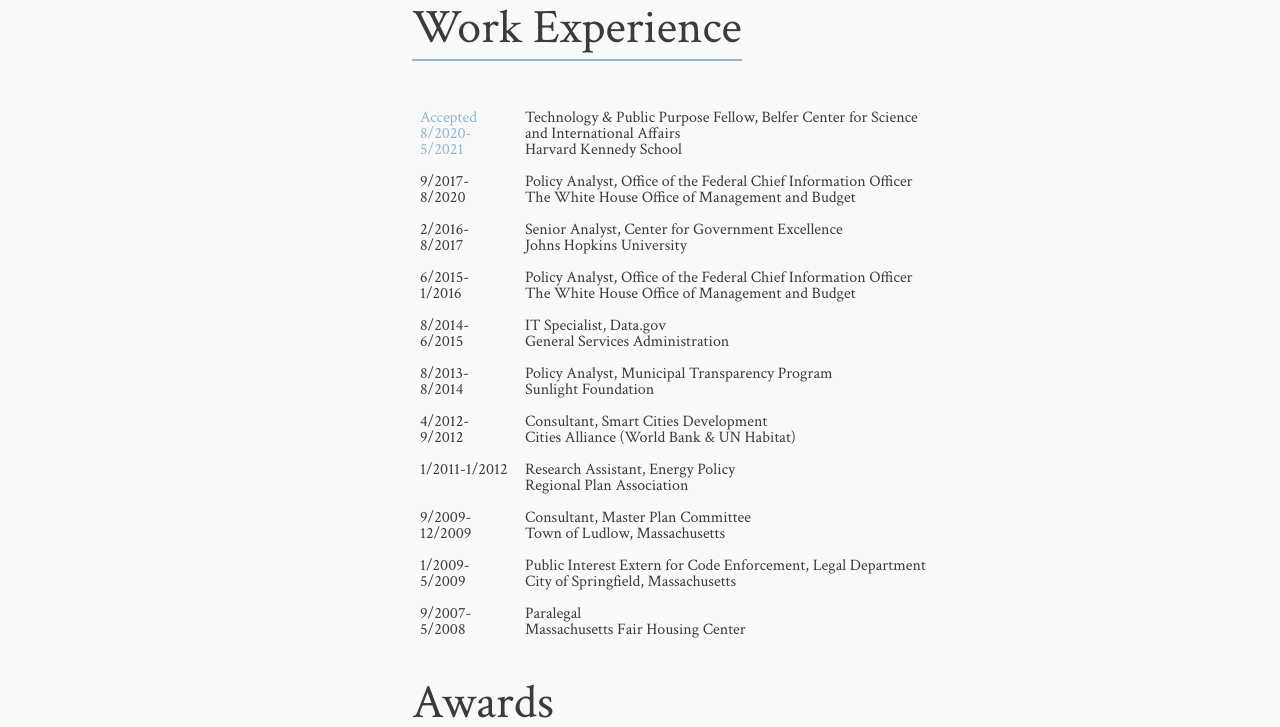
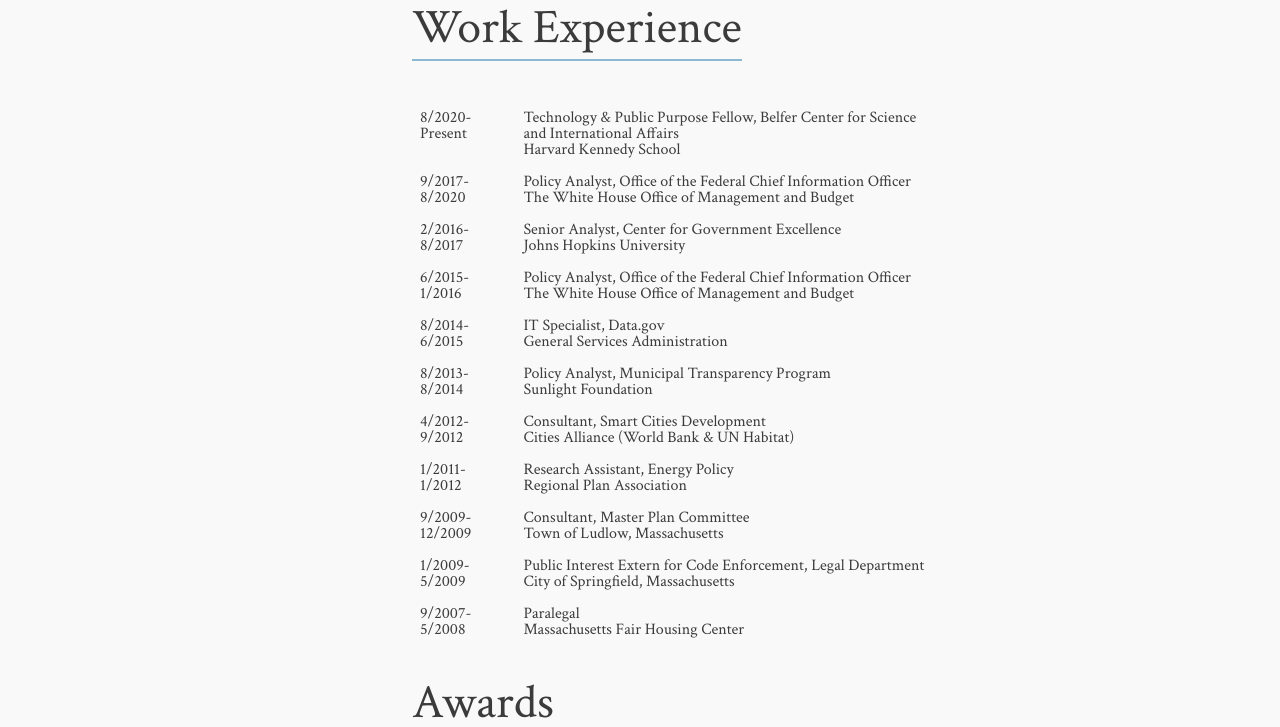
Before and after one commit to rebeccawilliams/rebeccawilliams.us, a Jekyll site: the page built from work.md, in a window 1280 px wide. Shown: the part 136-863 px from the top of the page. Built offline with Jekyll 4.4.1, drawn with Linux system fonts in a browser that asks for light colours; nearby versions of some CDN libraries.

Commit message:
Update work.html

```diff
--- a/_layouts/work.html
+++ b/_layouts/work.html
@@ -18,12 +18,12 @@
                      <lh><h2><span class="bb">Work Experience</a></span></h2></lh>
 <p><table>
 <tr>
-    <td><i><a href=https://www.belfercenter.org/publication/announcing-technology-and-public-purpose-fellowship-cohort-2020-21>Accepted<br>8/2020-5/2021</a></td>
+   <td>8/2020-Present</td>
    <td>Technology & Public Purpose Fellow, Belfer Center for Science and International Affairs<br>
      Harvard Kennedy School</i></td>
 </tr>
 <tr>
-    <td>9/2017-8/2020</td>
+   <td>9/2017-8/2020</td>
    <td>Policy Analyst, Office of the Federal Chief Information Officer<br>
 The White House Office of Management and Budget</td>
 </tr>
```
